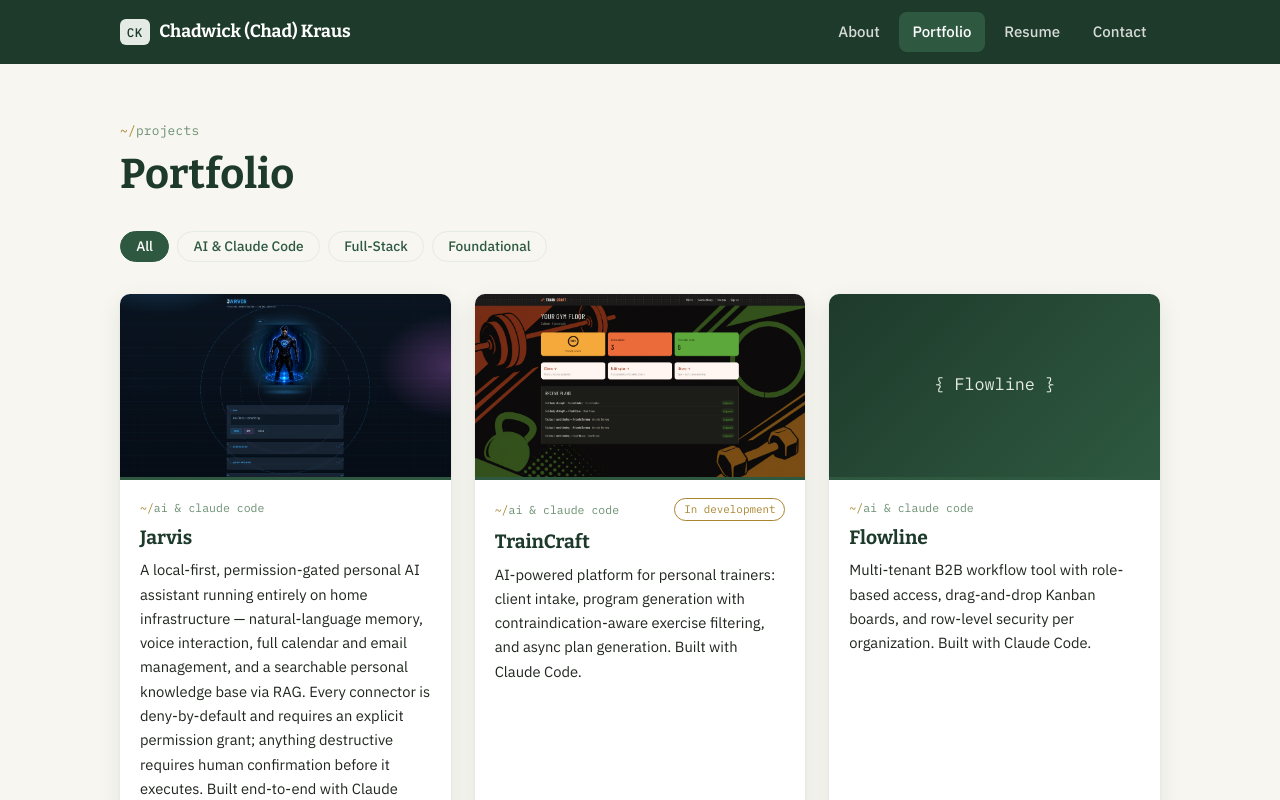
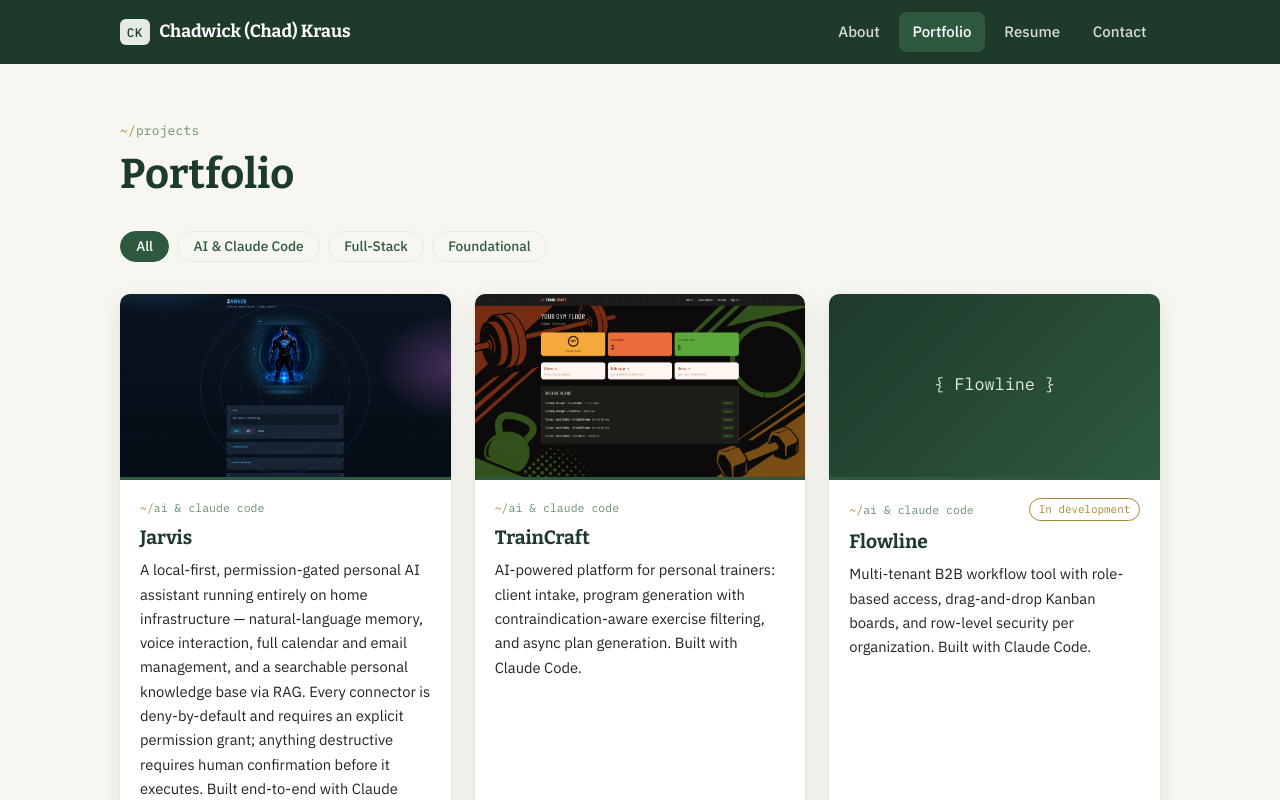
Before and after one commit to chadkraus87/React-Portfolio-v2, a React (Vite) app: page /#/portfolio in a window 1280 px wide. Shown: the top 800 px of the page. Built offline with nearby package versions, Linux system fonts and the light colour scheme.

Commit message:
Remove status from TrainCraft project entry

```diff
--- a/src/data/projects.js
+++ b/src/data/projects.js
@@ -51,7 +51,6 @@ export const projects = [
     image: TrainCraft,
     projectLink: 'https://traincraft-psi.vercel.app',
     repoLink: 'https://github.com/chadkraus87/traincraft',
-    status: 'In development',
   },
   {
     id: 2,
@@ -63,6 +62,7 @@ export const projects = [
     image: null,
     projectLink: null,
     repoLink: null,
+    status: 'In development',
   },
 
   // ---- Full-Stack -------------------------------------------------------
```
